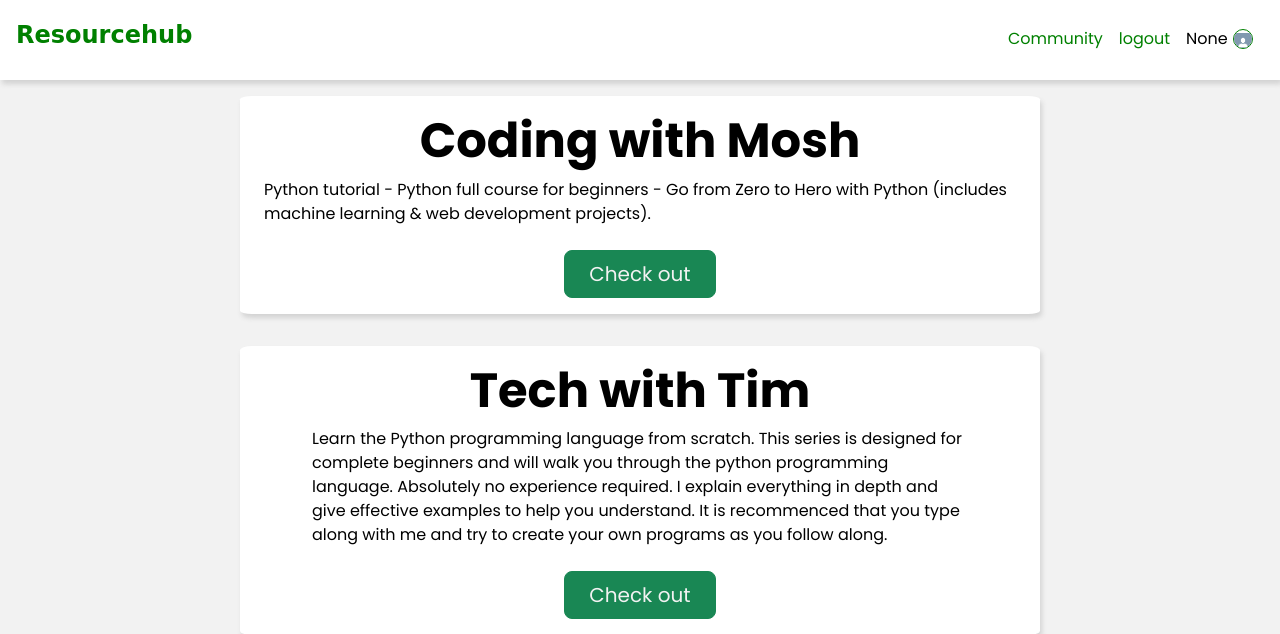
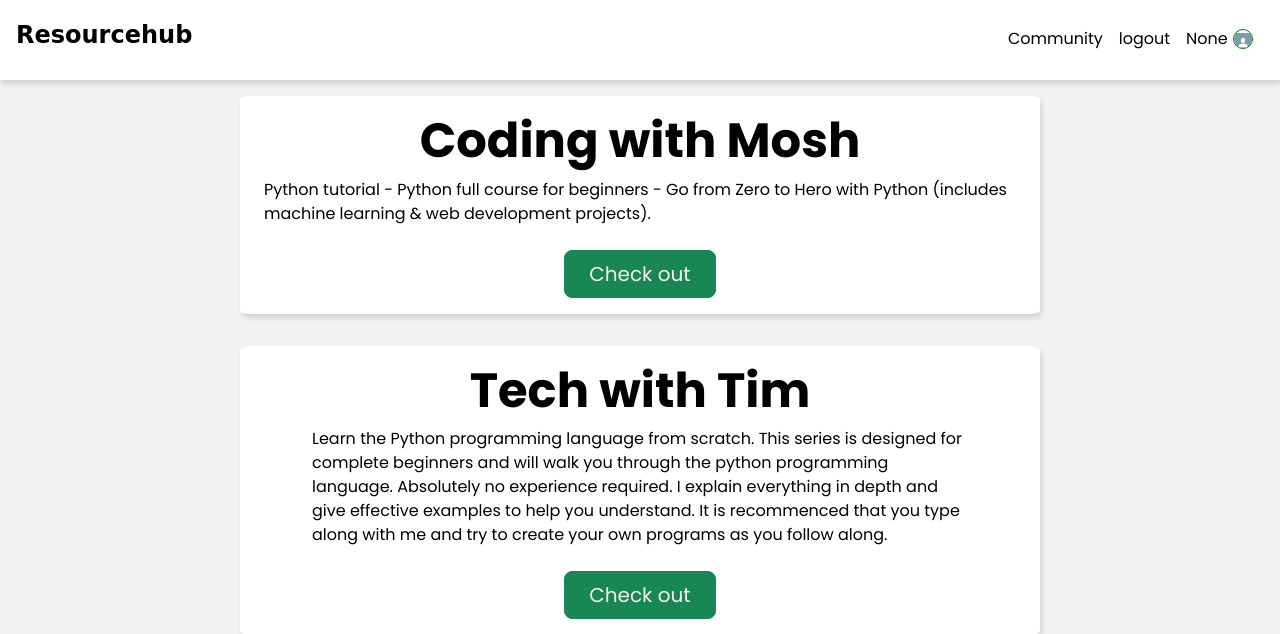
Before and after one commit to jkarenzi/resource_hub, a Flask app: page /python.html in a window 1280 px wide. Shown: the top 634 px of the page. Run offline with Flask 3, Linux system fonts and the light colour scheme.

Commit message:
small changes

```diff
--- a/static/css/python.css
+++ b/static/css/python.css
@@ -30,7 +30,7 @@ nav {
 }
 
 header a{
-    color:green;
+    color: black;
     margin-right: 1rem;
     text-decoration: none;
 }
```
